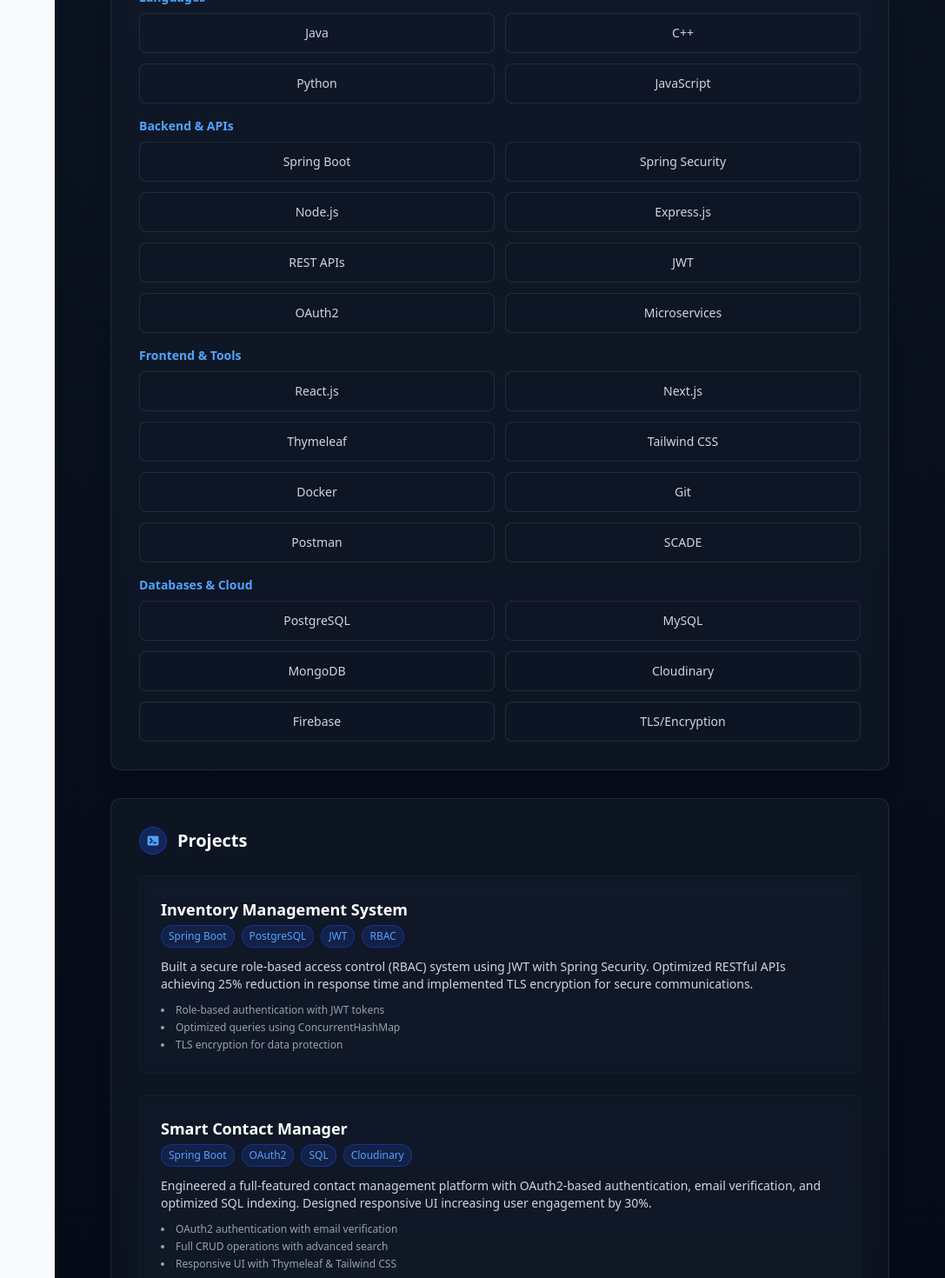
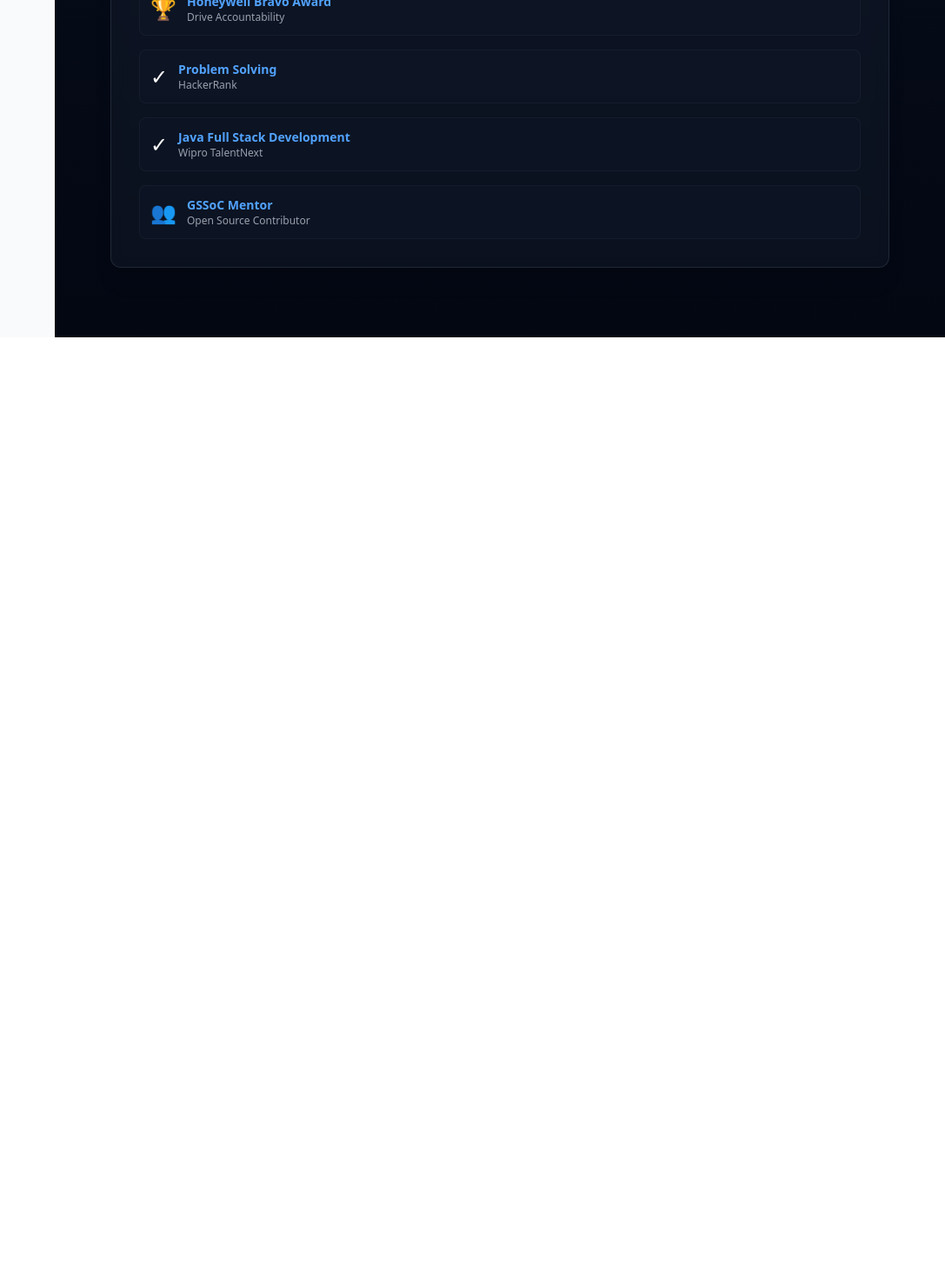
Before and after one commit to anandpiyush1521/portfolio, a React (Vite) app: page /about in a window 1280 px wide. Shown: the part 1300-2770 px from the top of the page at 87% size, without its empty margins (193-1280 px from the left). After the commit the page ends 1688 px from the top, so only its background shows below. Built offline with nearby package versions, Linux system fonts and the light colour scheme.

Commit message:
Update About.jsx

```diff
--- a/src/pages/About.jsx
+++ b/src/pages/About.jsx
@@ -174,220 +174,6 @@
           </div>
         </div>
 
-
-        {/* Skills Section */}
-        <div
-          className={`backdrop-blur-sm bg-gray-800/30 border border-gray-700/50 rounded-xl shadow-xl p-8 mb-8 mt-8 transform transition-all duration-700 delay-200 ease-out ${
-            isVisible ? "translate-y-0 opacity-100" : "translate-y-8 opacity-0"
-          }`}
-        >
-          <h3 className="text-xl font-bold mb-6 text-white">
-            Skills & Technologies
-          </h3>
-          <div className="space-y-4">
-            <div>
-              <p className="text-blue-400 text-sm font-semibold mb-2">
-                Languages
-              </p>
-              <div className="grid grid-cols-2 md:grid-cols-4 gap-3">
-                {["Java", "C++", "Python", "JavaScript"].map((skill, index) => (
-                  <span
-                    key={index}
-                    className="bg-gray-900/60 border border-gray-700/50 rounded-lg p-3 text-center text-gray-300 hover:bg-gray-800 hover:text-blue-400 transition-all duration-300 text-sm"
-                  >
-                    {skill}
-                  </span>
-                ))}
-              </div>
-            </div>
-
-            <div>
-              <p className="text-blue-400 text-sm font-semibold mb-2">
-                Backend & APIs
-              </p>
-              <div className="grid grid-cols-2 md:grid-cols-4 gap-3">
-                {[
-                  "Spring Boot",
-                  "Spring Security",
-                  "Node.js",
-                  "Express.js",
-                  "REST APIs",
-                  "JWT",
-                  "OAuth2",
-                  "Microservices",
-                ].map((skill, index) => (
-                  <span
-                    key={index}
-                    className="bg-gray-900/60 border border-gray-700/50 rounded-lg p-3 text-center text-gray-300 hover:bg-gray-800 hover:text-blue-400 transition-all duration-300 text-sm"
-                  >
-                    {skill}
-                  </span>
-                ))}
-              </div>
-            </div>
-
-            <div>
-              <p className="text-blue-400 text-sm font-semibold mb-2">
-                Frontend & Tools
-              </p>
-              <div className="grid grid-cols-2 md:grid-cols-4 gap-3">
-                {[
-                  "React.js",
-                  "Next.js",
-                  "Thymeleaf",
-                  "Tailwind CSS",
-                  "Docker",
-                  "Git",
-                  "Postman",
-                  "SCADE",
-                ].map((skill, index) => (
-                  <span
-                    key={index}
-                    className="bg-gray-900/60 border border-gray-700/50 rounded-lg p-3 text-center text-gray-300 hover:bg-gray-800 hover:text-blue-400 transition-all duration-300 text-sm"
-                  >
-                    {skill}
-                  </span>
-                ))}
-              </div>
-            </div>
-
-            <div>
-              <p className="text-blue-400 text-sm font-semibold mb-2">
-                Databases & Cloud
-              </p>
-              <div className="grid grid-cols-2 md:grid-cols-4 gap-3">
-                {[
-                  "PostgreSQL",
-                  "MySQL",
-                  "MongoDB",
-                  "Cloudinary",
-                  "Firebase",
-                  "TLS/Encryption",
-                ].map((skill, index) => (
-                  <span
-                    key={index}
-                    className="bg-gray-900/60 border border-gray-700/50 rounded-lg p-3 text-center text-gray-300 hover:bg-gray-800 hover:text-blue-400 transition-all duration-300 text-sm"
-                  >
-                    {skill}
-                  </span>
-                ))}
-              </div>
-            </div>
-          </div>
-        </div>
-
-        {/* Projects Section */}
-        <div
-          className={`backdrop-blur-sm bg-gray-800/30 border border-gray-700/50 rounded-xl shadow-xl p-8 mt-8 transform transition-all duration-700 delay-400 ease-out ${
-            isVisible ? "translate-y-0 opacity-100" : "translate-y-8 opacity-0"
-          }`}
-        >
-          <div className="flex items-center mb-6">
-            <div className="w-8 h-8 rounded-full bg-blue-900/50 flex items-center justify-center mr-3 border border-blue-700/50">
-              <svg
-                xmlns="http://www.w3.org/2000/svg"
-                className="h-4 w-4 text-blue-400"
-                viewBox="0 0 20 20"
-                fill="currentColor"
-              >
-                <path
-                  fillRule="evenodd"
-                  d="M2 5a2 2 0 012-2h12a2 2 0 012 2v10a2 2 0 01-2 2H4a2 2 0 01-2-2V5zm3.293 1.293a1 1 0 011.414 0l3 3a1 1 0 010 1.414l-3 3a1 1 0 01-1.414-1.414L7.586 10 5.293 7.707a1 1 0 010-1.414zM11 12a1 1 0 100 2h3a1 1 0 100-2h-3z"
-                  clipRule="evenodd"
-                />
-              </svg>
-            </div>
-            <h3 className="text-xl font-bold text-white">Projects</h3>
-          </div>
-          <ul className="space-y-6">
-            <li className="backdrop-blur-sm bg-gray-900/40 rounded-lg p-6 hover:bg-gray-900/60 transition-colors duration-300 border border-gray-800/50 group">
-              <h4 className="font-semibold text-lg text-white mb-1 group-hover:text-blue-400 transition-colors">
-                Inventory Management System
-              </h4>
-              <div className="flex flex-wrap gap-2 mb-3">
-                {["Spring Boot", "PostgreSQL", "JWT", "RBAC"].map(
-                  (tech, index) => (
-                    <span
-                      key={index}
-                      className="px-2 py-1 bg-blue-900/30 text-blue-400 text-xs rounded-full border border-blue-700/50"
-                    >
-                      {tech}
-                    </span>
-                  )
-                )}
-              </div>
-              <p className="text-gray-300 text-sm mb-3">
-                Built a secure role-based access control (RBAC) system using JWT
-                with Spring Security. Optimized RESTful APIs achieving 25%
-                reduction in response time and implemented TLS encryption for
-                secure communications.
-              </p>
-              <ul className="list-disc list-inside text-gray-400 text-xs space-y-1">
-                <li>Role-based authentication with JWT tokens</li>
-                <li>Optimized queries using ConcurrentHashMap</li>
-                <li>TLS encryption for data protection</li>
-              </ul>
-            </li>
-
-            <li className="backdrop-blur-sm bg-gray-900/40 rounded-lg p-6 hover:bg-gray-900/60 transition-colors duration-300 border border-gray-800/50 group">
-              <h4 className="font-semibold text-lg text-white mb-1 group-hover:text-blue-400 transition-colors">
-                Smart Contact Manager
-              </h4>
-              <div className="flex flex-wrap gap-2 mb-3">
-                {["Spring Boot", "OAuth2", "SQL", "Cloudinary"].map(
-                  (tech, index) => (
-                    <span
-                      key={index}
-                      className="px-2 py-1 bg-blue-900/30 text-blue-400 text-xs rounded-full border border-blue-700/50"
-                    >
-                      {tech}
-                    </span>
-                  )
-                )}
-              </div>
-              <p className="text-gray-300 text-sm mb-3">
-                Engineered a full-featured contact management platform with
-                OAuth2-based authentication, email verification, and optimized
-                SQL indexing. Designed responsive UI increasing user engagement
-                by 30%.
-              </p>
-              <ul className="list-disc list-inside text-gray-400 text-xs space-y-1">
-                <li>OAuth2 authentication with email verification</li>
-                <li>Full CRUD operations with advanced search</li>
-                <li>Responsive UI with Thymeleaf & Tailwind CSS</li>
-              </ul>
-            </li>
-
-            <li className="backdrop-blur-sm bg-gray-900/40 rounded-lg p-6 hover:bg-gray-900/60 transition-colors duration-300 border border-gray-800/50 group">
-              <h4 className="font-semibold text-lg text-white mb-1 group-hover:text-blue-400 transition-colors">
-                NishLiving
-              </h4>
-              <div className="flex flex-wrap gap-2 mb-3">
-                {["Node.js", "MongoDB", "JWT", "Cloudinary"].map(
-                  (tech, index) => (
-                    <span
-                      key={index}
-                      className="px-2 py-1 bg-blue-900/30 text-blue-400 text-xs rounded-full border border-blue-700/50"
-                    >
-                      {tech}
-                    </span>
-                  )
-                )}
-              </div>
-              <p className="text-gray-300 text-sm mb-3">
-                Developed a full-stack property listing and booking platform
-                with secure JWT authentication, efficient image storage via
-                Cloudinary, and email notifications for seamless user experience.
-              </p>
-              <ul className="list-disc list-inside text-gray-400 text-xs space-y-1">
-                <li>Secure JWT-based authentication</li>
-                <li>MongoDB for scalable data management</li>
-                <li>Email notifications and image optimization</li>
-              </ul>
-            </li>
-          </ul>
-        </div>
-
         {/* Certifications Section */}
         <div
           className={`backdrop-blur-sm bg-gray-800/30 border border-gray-700/50 rounded-xl shadow-xl p-8 mt-8 transform transition-all duration-700 delay-500 ease-out ${
```
